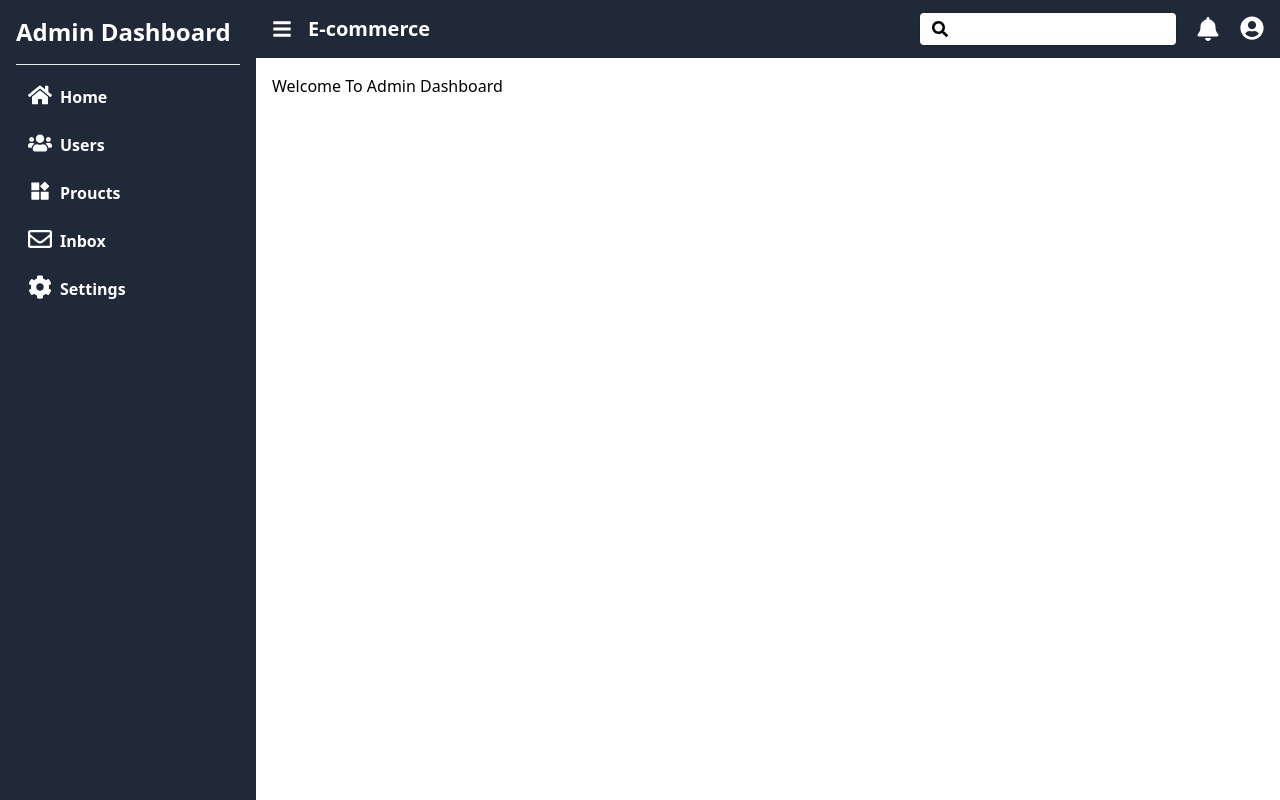
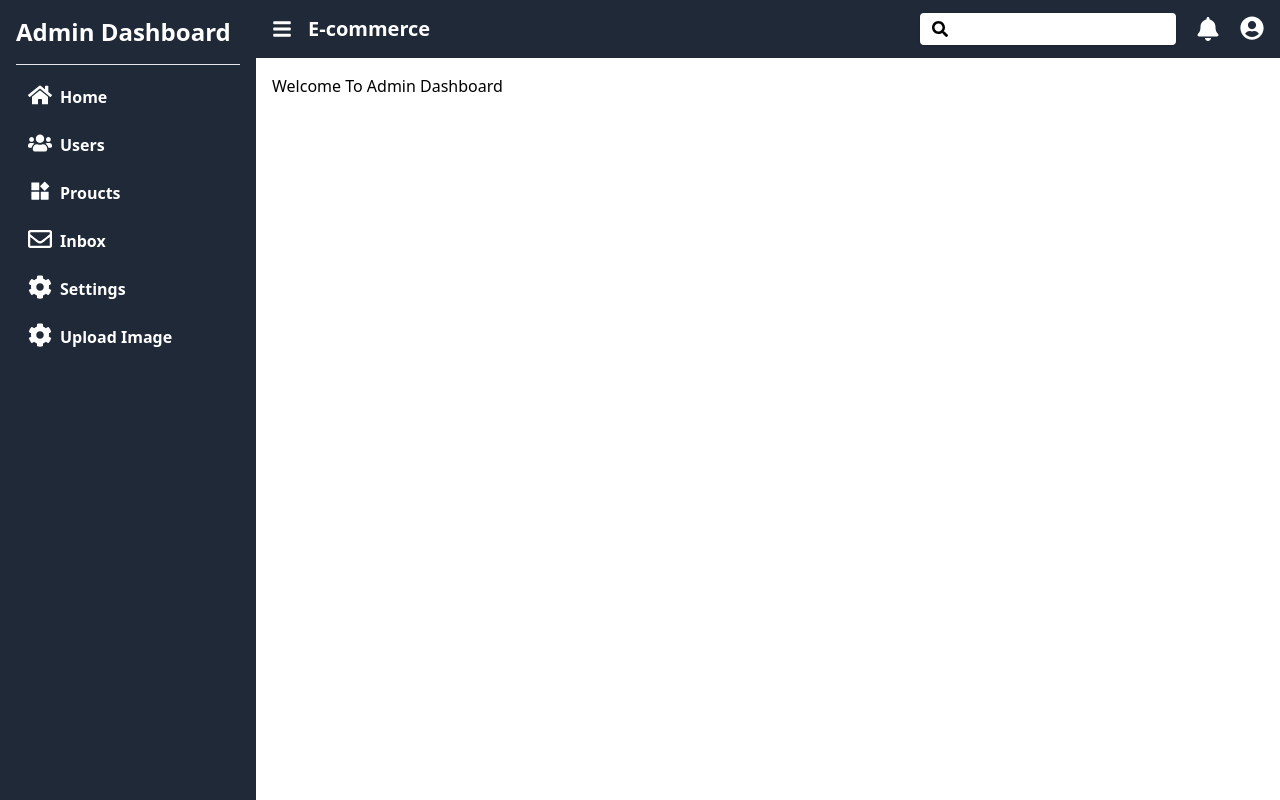
Before and after one commit to esedbabayev/admin, a React (Vite) app: page / in a window 1280 px wide. Built offline with nearby package versions, Linux system fonts and the light colour scheme.

Commit message:
add Link

```diff
--- a/src/components/SideBar.jsx
+++ b/src/components/SideBar.jsx
@@ -59,6 +59,14 @@ const SideBar = ({ sideBarToggle }) => {
             </a>
           </li>
         </Link>
+        <Link to={"image-upload"}>
+          <li className="mb-2 rounded hover:shadow hover:bg-blue-500 py-2 cursor-pointer">
+            <a href="" className="px-3">
+              <FaCog className="inline-block w-6 h-6 mr-2 -mt-2"></FaCog>
+              Upload Image
+            </a>
+          </li>
+        </Link>
       </ul>
     </div>
   );
```
